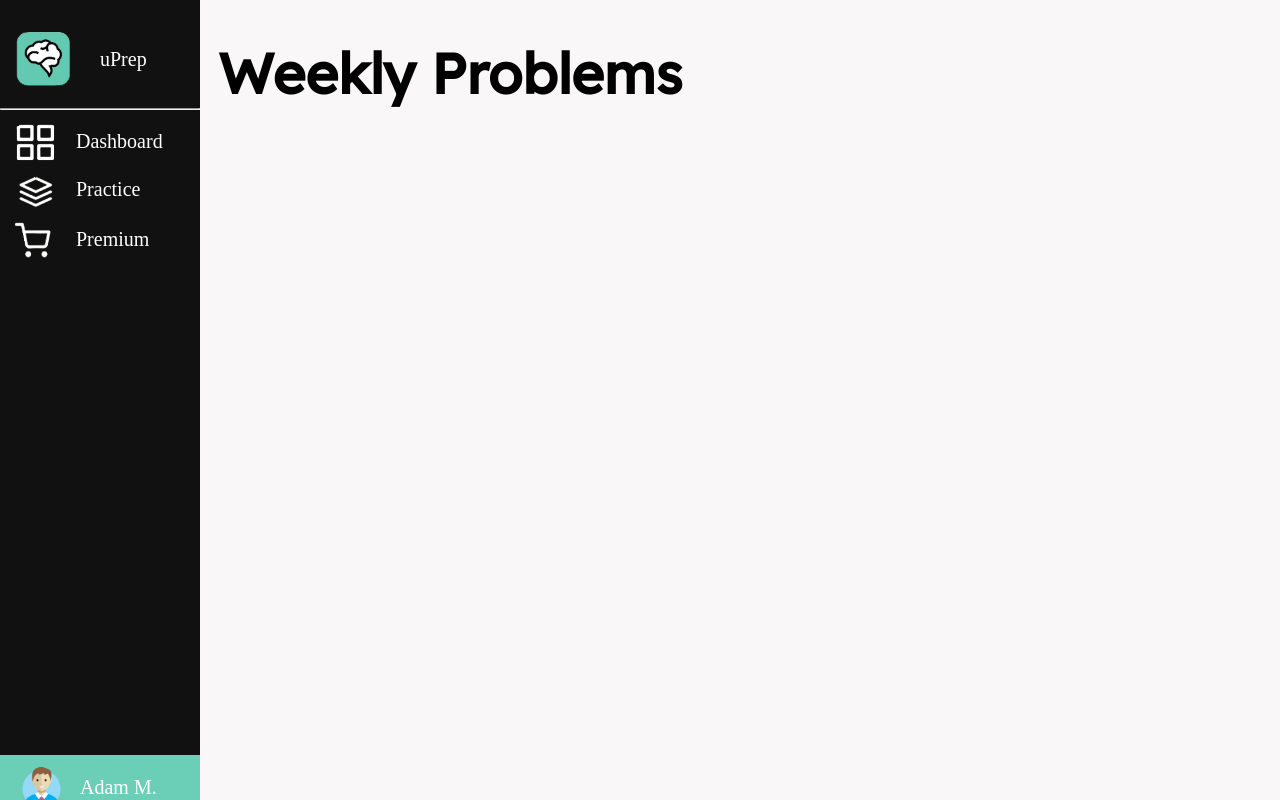
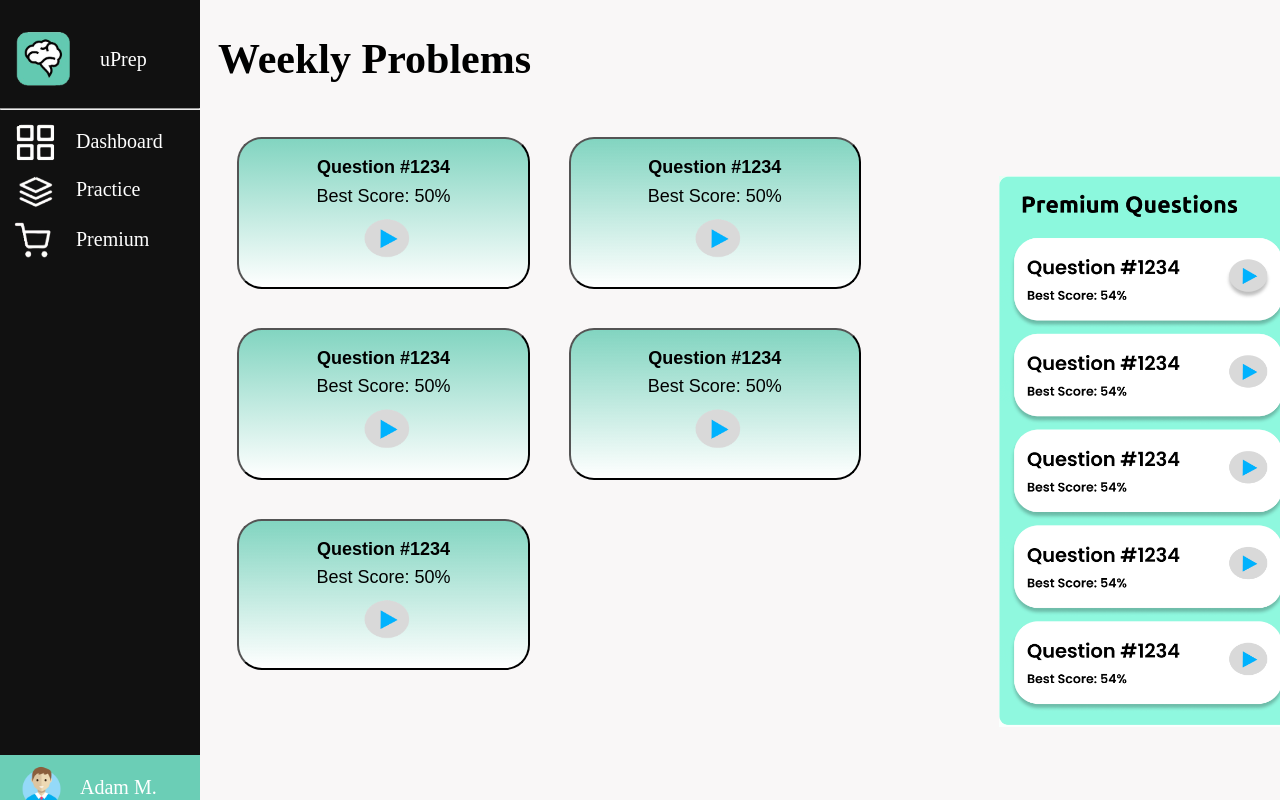
Before and after one commit to antarpreet11/methacks2023, a React (Create React App) app in the folder frontend/: page /problems in a window 1280 px wide. Built offline with nearby package versions, Linux system fonts and the light colour scheme; a web font is replaced by a local one.

Commit message:
Update Frontend - completed Problems.js
To Do:
-implement frontend of assess

```diff
--- a/frontend/src/components/Home.js
+++ b/frontend/src/components/Home.js
@@ -3,12 +3,16 @@ import "./Home.css";
 import peopleWorking from './peopleWorking.png';
 import guyWorking from './guyWorking.png'
 import cohereLogo from './cohereLogo.png'
+import logo from './logo.png'
 
 const Home = () => {
   return (
     <div>
       <div class="navbar">
         <button class="navbar-button">Sign in</button>
+        <div>
+          <img class="logo" src={logo} alt="Logo" />
+        </div>
       </div>
 
       {/*brown rectangle thing with a masked white rectangle (slices)
--- a/frontend/src/components/Problems.css
+++ b/frontend/src/components/Problems.css
@@ -5,6 +5,7 @@
 
 body {
     background-color: #f9f7f7;
+    font-family: "Poppins";
 }
 
 .image {
@@ -53,9 +54,49 @@ body {
     position: absolute;
   }
 
-
   .main {
     margin-left: 200px; /* Same as the width of the sidenav */
     font-size: 28px; /* Increased text to enable scrolling */
     padding: 0px 10px;
+    margin-right: 70px;
+    flex: content;
+    align-items: center;
   }
+
+  .question{
+    padding: 1em;
+    margin-bottom: 5em;
+    font-size: large;
+    font-weight: bold;
+    margin: 2%;
+    width: 30%;
+    background: #FFFFFF;
+    border-radius: 25px;
+    cursor: pointer;
+    text-align: center;
+    background-image: linear-gradient(#63CAB1CC, white);
+  }
+
+  .question img{
+    width: 60px;
+    height: auto;
+  }
+
+  .score{
+    font-weight: normal;
+    margin-top: 3%;
+  }
+
+  .question:hover{
+    box-shadow: 0 12px 16px 0 rgba(0,0,0,0.24),0 17px 50px 0 rgba(0,0,0,0.19);
+  }
+
+  .preview{
+    margin-left: 450px; /* Same as the width of the sidenav */
+    width: 300px;
+    top: 22%;
+    padding-bottom: 5%;
+    height:auto;
+    position: absolute;
+    overflow: hidden;
+  }
--- a/frontend/src/components/Problems.js
+++ b/frontend/src/components/Problems.js
@@ -6,6 +6,8 @@ import dashboard from './dashboard.png'
 import practice from './practice.png'
 import premium from './premium.png'
 import profile from './adam.png'
+import play from './play.png'
+import preview from './premiumPreview.png'
 
 const Problems = () => {
   const timeLimit = 180000; // 3 minutes
@@ -40,9 +42,36 @@ const Problems = () => {
       </div>
 
       <div class="main">
-        <h1>Weekly Problems</h1>
+        <h2>Weekly Problems</h2>
+
+        <button class="question">Question #1234
+          <div class="score">Best Score: 50%</div>
+          <img src={play} alt="play" />
+        </button>
+
+        <button class="question">Question #1234
+          <div class="score">Best Score: 50%</div>
+          <img src={play} alt="play" />
+        </button>
+
+        <button class="question">Question #1234
+          <div class="score">Best Score: 50%</div>
+          <img src={play} alt="play" />
+        </button>
+
+        <button class="question">Question #1234
+          <div class="score">Best Score: 50%</div>
+          <img src={play} alt="play" />
+        </button>
+
+        <button class="question">Question #1234
+          <div class="score">Best Score: 50%</div>
+          <img src={play} alt="play" />
+        </button>
+
+        <img class="preview" src={preview} alt="Preview of Premium questions" />
+
       </div>
-
     </div>
   )
 }
```
Also changed, not shown: frontend/src/components/play.png (added), frontend/src/components/premiumPreview.png (added).
